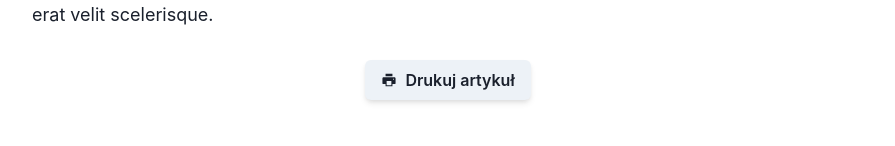
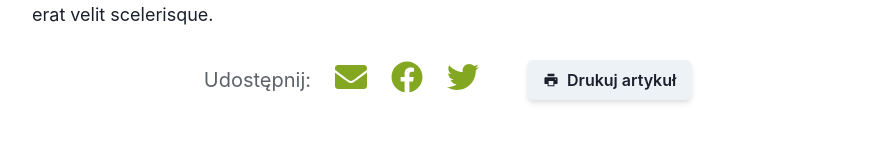
Before and after one commit to adibuu/hufiec-front, a React (Create React App) app: page /aktualnosci/artykul/1 in a window 1280 px wide. Shown: the part 1176-1322 px from the top of the page, without its empty margins (192-1087 px from the left). Built offline with nearby package versions, Linux system fonts and the light colour scheme.

Commit message:
Add social share buttons to article

```diff
--- a/package.json
+++ b/package.json
@@ -18,6 +18,7 @@
     "react-router": "^5.2.0",
     "react-router-dom": "^5.2.0",
     "react-scripts": "4.0.3",
+    "react-share": "^4.4.0",
     "react-to-print": "^2.13.0",
     "web-vitals": "^1.1.2"
   },
--- a/src/components/sections/FullArticlePage/FullArticlePage.js
+++ b/src/components/sections/FullArticlePage/FullArticlePage.js
@@ -1,10 +1,11 @@
 import React, { useRef, useEffect } from "react";
 import { useReactToPrint } from "react-to-print";
 import HtmlParser from "html-react-parser";
-import { Button, Center } from "@chakra-ui/react";
+import { Button, Stack, Spacer } from "@chakra-ui/react";
 import { AiFillPrinter } from "react-icons/ai";
 
 import FullArticle from "./FullArticle";
+import Share from "./Share";
 
 const FullArticlePage = () => {
   const componentRef = useRef();
@@ -61,7 +62,7 @@ const FullArticlePage = () => {
   };
 
   return (
-    <div>
+    <React.Fragment>
       <FullArticle
         ref={componentRef}
         readTime={article.readTime}
@@ -70,12 +71,14 @@ const FullArticlePage = () => {
         image={article.image}
         content={HtmlParser(article.content)}
       />
-      <Center>
+      <Stack direction={["column", "row"]} spacing="24px">
+        <Share />
+        <Spacer />
         <Button onClick={handlePrint} leftIcon={<AiFillPrinter />} shadow="md">
           Drukuj artykuł
         </Button>
-      </Center>
-    </div>
+      </Stack>
+    </React.Fragment>
   );
 };
 
--- /dev/null
+++ b/src/components/sections/FullArticlePage/Share.js
@@ -0,0 +1,56 @@
+import React from "react";
+import { Center, Icon, useColorModeValue, Text } from "@chakra-ui/react";
+import {
+  EmailShareButton,
+  FacebookShareButton,
+  TwitterShareButton,
+} from "react-share";
+import { FaFacebook, FaEnvelope, FaTwitter } from "react-icons/fa";
+
+const Share = () => (
+  <React.Fragment>
+    <Center>
+      <Text fontSize={{ base: "md", sm: "md", md: "xl" }} opacity="0.7">
+        Udostępnij:
+      </Text>
+    </Center>
+    <EmailShareButton url={window.location.href}>
+      <Icon
+        as={FaEnvelope}
+        w={8}
+        h={8}
+        color={"primary.800"}
+        transition={"color 0.3s ease"}
+        _hover={{
+          color: useColorModeValue("primary.200", "primary.600"),
+        }}
+      />
+    </EmailShareButton>
+    <FacebookShareButton url={window.location.href}>
+      <Icon
+        as={FaFacebook}
+        w={8}
+        h={8}
+        color={"primary.800"}
+        transition={"color 0.3s ease"}
+        _hover={{
+          color: useColorModeValue("primary.200", "primary.600"),
+        }}
+      />
+    </FacebookShareButton>
+    <TwitterShareButton url={window.location.href}>
+      <Icon
+        as={FaTwitter}
+        w={8}
+        h={8}
+        color={"primary.800"}
+        transition={"color 0.3s ease"}
+        _hover={{
+          color: useColorModeValue("primary.200", "primary.600"),
+        }}
+      />
+    </TwitterShareButton>
+  </React.Fragment>
+);
+
+export default Share;
```
Also changed, not shown: 1 other file (tests, documents, lock files or other folders).
